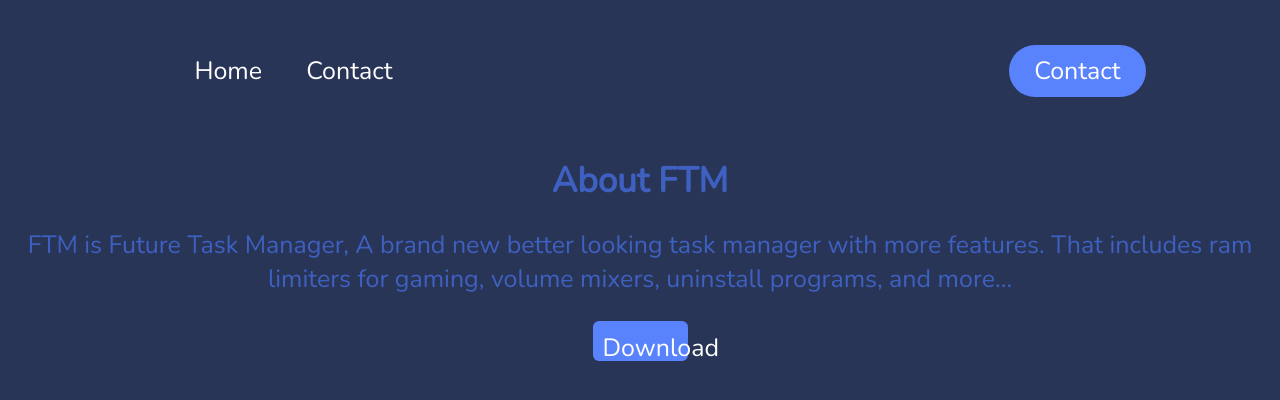
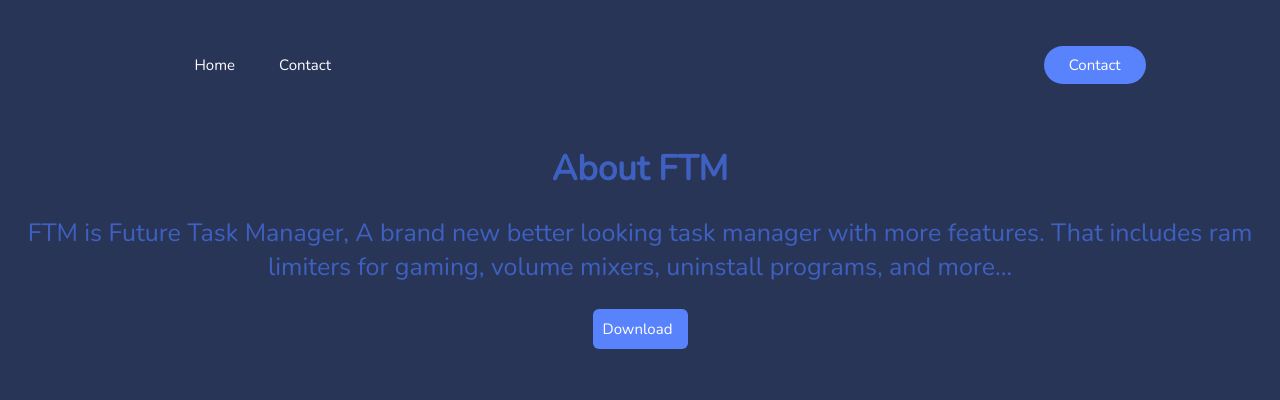
Before and after one commit to Raidlucky/FTM, a plain HTML site: page index.html in a window 1280 px wide. Drawn offline with nearby package versions, Linux system fonts and the light colour scheme.

Commit message:
initial commit

```diff
--- a/css/styles.css
+++ b/css/styles.css
@@ -39,7 +39,7 @@ p {
     li, a, button {
         font-family: "Nunito", sans-serif;
         font-weight: 400;
-        font-size: 25px;
+        font-size: 15px;
         color: white;
         text-decoration: none;
         outline: none;
@@ -62,6 +62,7 @@ p {
         display: inline-block;
         padding: 0px 20px;
         outline: none;
+
     }
     .nav_links li a {
         transition: all 0.3s ease 0s;
@@ -81,6 +82,6 @@ p {
     button:hover {
         background-color: #333;
     }
-    .nav {
+    header {
         color: #151A2E;
     }
```
